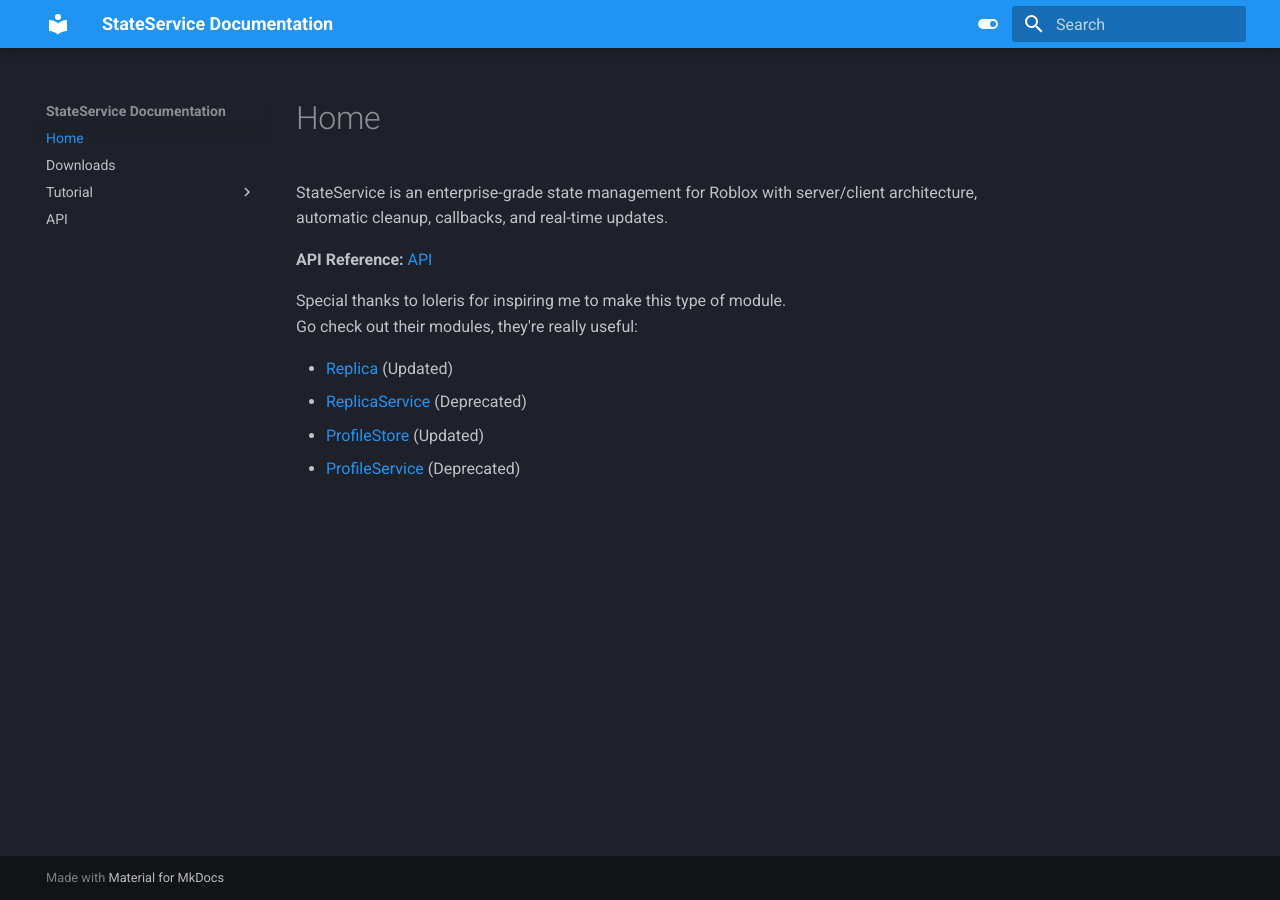
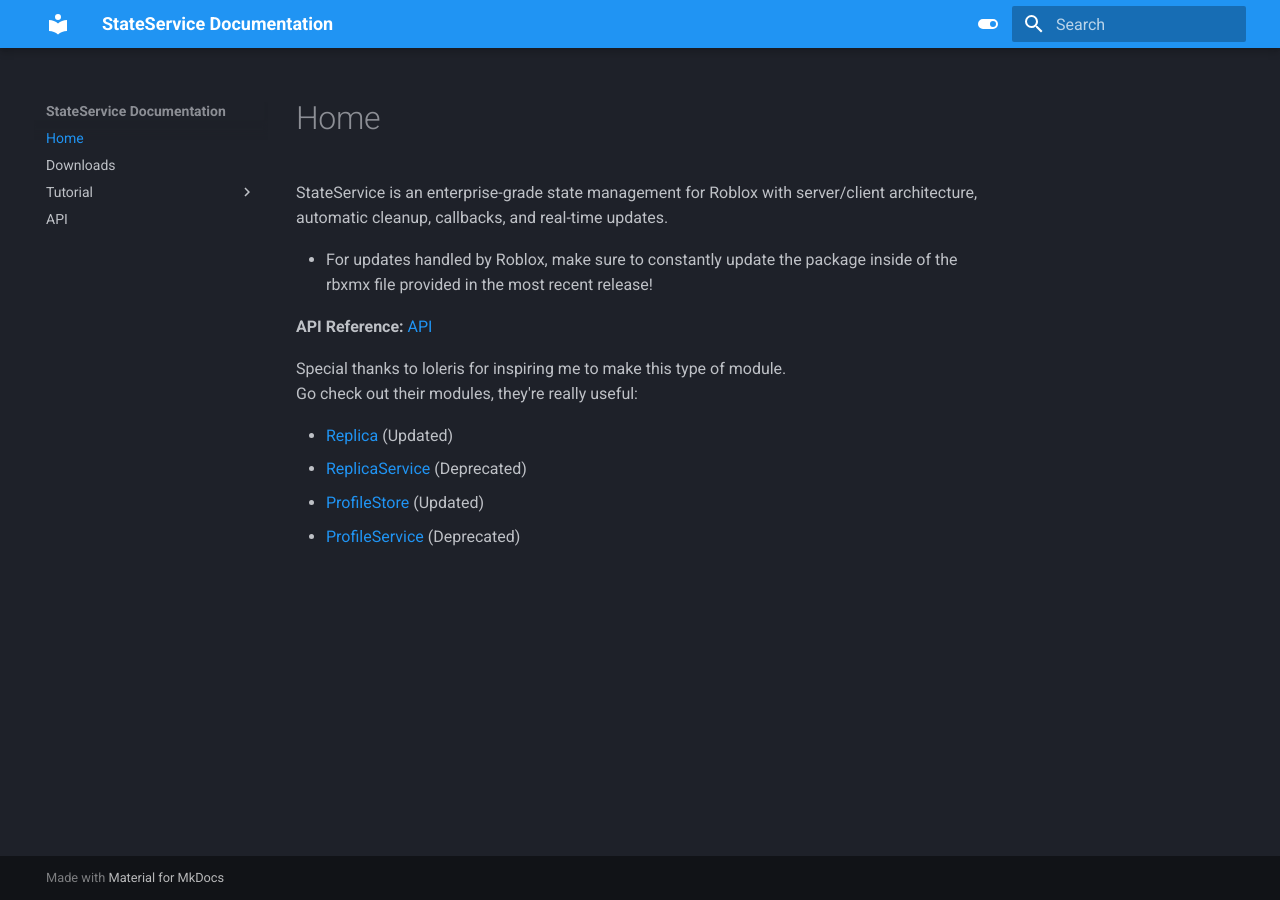
Before and after one commit to kuromian/StateService, an MkDocs documentation site: the page built from docs/index.md, in a window 1280 px wide. Built offline with MkDocs 1.6.1 and Material for MkDocs 9.7.7, drawn with Linux system fonts in a browser that asks for light colours.

Commit message:
Disclaimer comment addon
little disclaimer for downloads.md and index.md

```diff
--- a/docs/index.md
+++ b/docs/index.md
@@ -1,4 +1,6 @@
 StateService is an enterprise-grade state management for Roblox with server/client architecture, automatic cleanup, callbacks, and real-time updates.
+
+- For updates handled by Roblox, make sure to constantly update the package inside of the rbxmx file provided in the most recent release!
 
 **API Reference:** [API](/API)
 
```
Also changed, not shown: docs/Downloads.md (+2 -0 lines).
